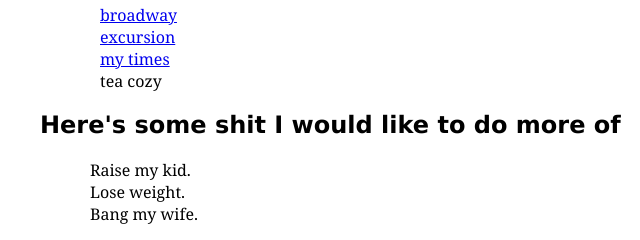
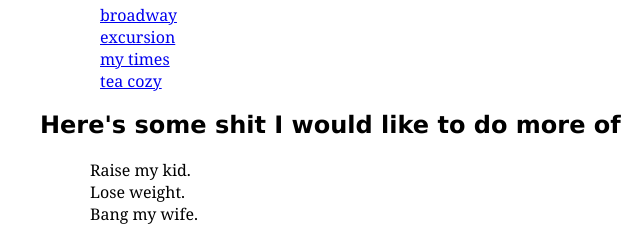
Before and after one commit to jkrueg75/jkrueg75.github.io, a plain HTML site: page index.html in a window 1280 px wide. Shown: the part 361-601 px from the top of the page, 0-640 px from the left. Drawn offline with Linux system fonts and the light colour scheme.

Commit message:
Minutia.

```diff
--- a/index.html
+++ b/index.html
@@ -27,7 +27,7 @@
         <li><a href="https://jkrueg75.github.io/broadway/" target= _blank>broadway</a></li>
         <li><a href="https://jkrueg75.github.io/excursion/" target= _blank>excursion</a></li>
         <li><a href="https://jkrueg75.github.io/my_times/" target= _blank>my times</a></li>
-        <li><a href-"https://jkrueg75.github.io/tea_cozy/" target= _blank>tea cozy</a></li>
+        <li><a href="https://jkrueg75.github.io/tea_cozy/" target= _blank>tea cozy</a></li>
       </ul>
     </div>
 
```
